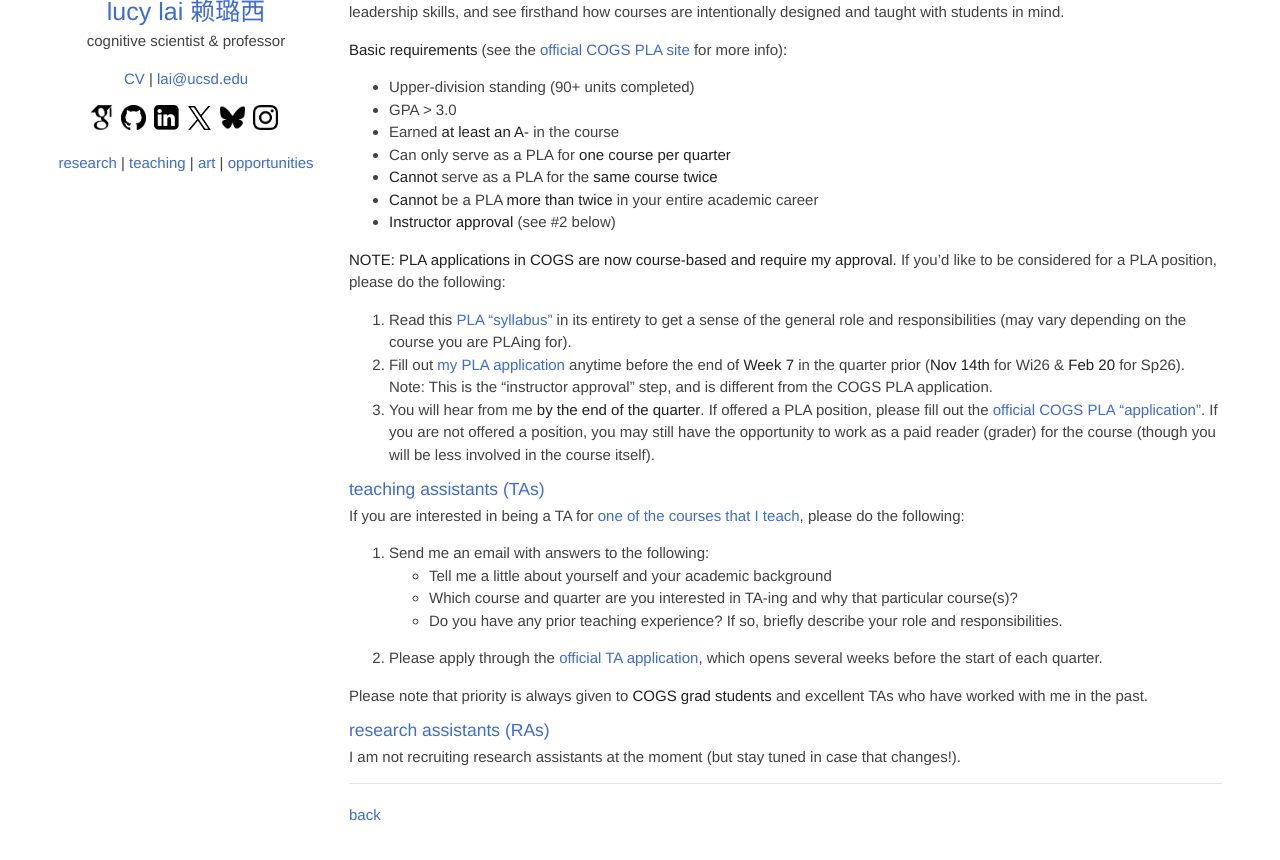
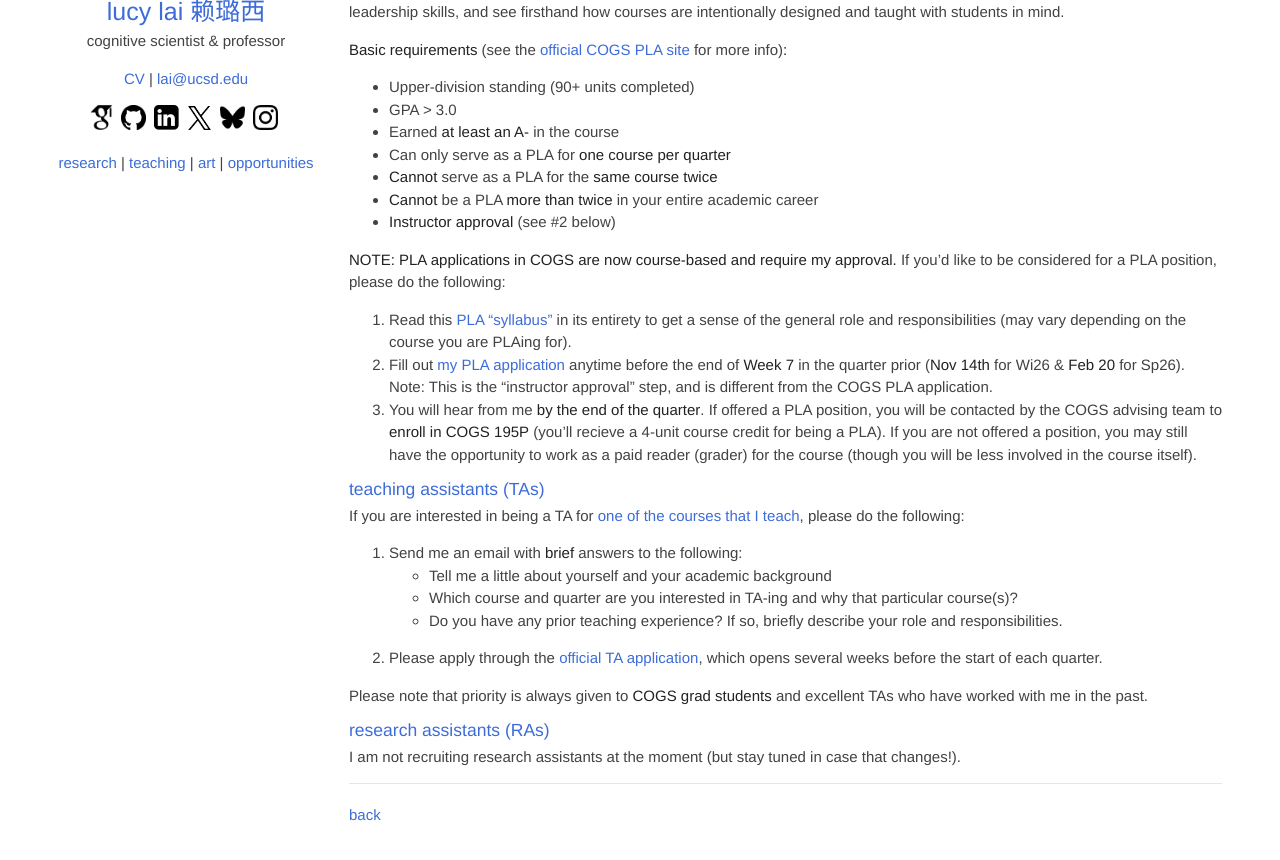
Before and after one commit to lucylai96/lucylai96.github.io, a Jekyll site: the page built from opps.md, in a window 1280 px wide and 1147 px high, cut to the strip 255-1115 px from the top of the window. Built offline with Jekyll 4.4.1, drawn with Linux system fonts in a browser that asks for light colours; our own code applies the rules of GitHub Pages for plain Markdown files.

Commit message:
Update opps.md

```diff
--- a/opps.md
+++ b/opps.md
@@ -18,11 +18,11 @@ Whether you end up in academia or industry, you will likely encounter opportunit
 **NOTE: PLA applications in COGS are now course-based and require my approval.** If you’d like to be considered for a PLA position, please do the following:
 1. Read this [PLA "syllabus"](https://docs.google.com/document/d/15gANVvomvQle8RsERJd59eQBw42BnHl-q4xsdVKCUc4/edit?usp=sharing){:target="_blank"} in its entirety to get a sense of the general role and responsibilities (may vary depending on the course you are PLAing for).
 3. Fill out [my PLA application](https://docs.google.com/forms/d/e/1FAIpQLSept59lwQhmjiuiqTEeHwgudheXXVRg6NShJYThDWoa9Kbjjg/viewform?usp=sharing&ouid=113612539407126073694){:target="_blank"} anytime before the end of **Week 7** in the quarter prior (**Nov 14th** for Wi26 & **Feb 20** for Sp26). Note: This is the "instructor approval" step, and is different from the COGS PLA application.
-4. You will hear from me **by the end of the quarter**. If offered a PLA position, please fill out the [official COGS PLA "application"](https://academicaffairs.ucsd.edu/Modules/ASES/Admin/ManageCampaign.aspx?id=6219){:target="_blank"}. If you are not offered a position, you may still have the opportunity to work as a paid reader (grader) for the course (though you will be less involved in the course itself).
+4. You will hear from me **by the end of the quarter**. If offered a PLA position, you will be contacted by the COGS advising team to **enroll in COGS 195P** (you'll recieve a 4-unit course credit for being a PLA). If you are not offered a position, you may still have the opportunity to work as a paid reader (grader) for the course (though you will be less involved in the course itself).
 
 ### teaching assistants (TAs)
 If you are interested in being a TA for [one of the courses that I teach](https://lucylai.com/teaching.html){:target="_blank"}, please do the following:
-1. Send me an email with answers to the following:
+1. Send me an email with **brief** answers to the following:
   - Tell me a little about yourself and your academic background
   - Which course and quarter are you interested in TA-ing and why that particular course(s)?
   - Do you have any prior teaching experience? If so, briefly describe your role and responsibilities.
```
